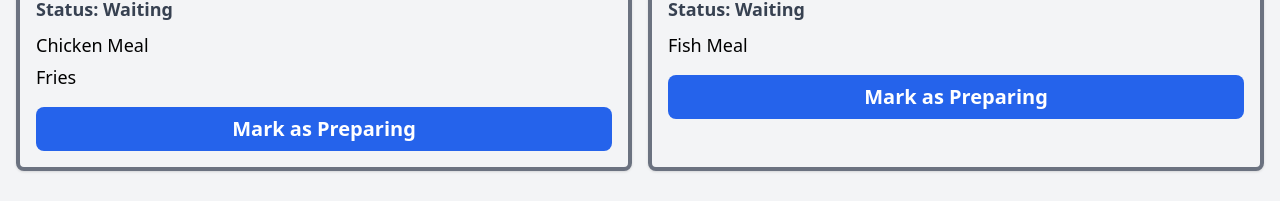
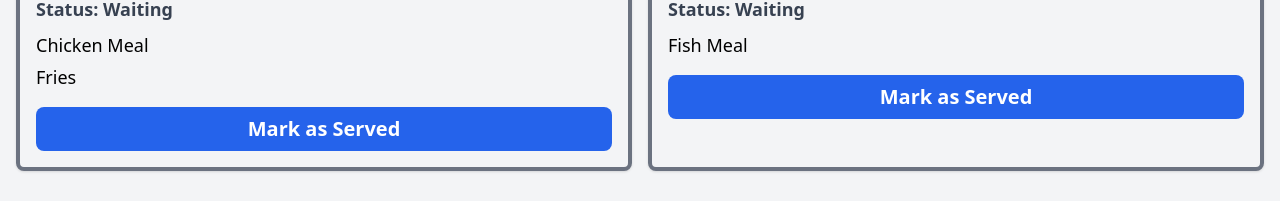
Before and after one commit to AlawiSahel12/COE427, a React (Vite) app in the folder Al-Baik/: page /staff in a window 1280 px wide. Shown: the part 153-354 px from the top of the page. Built offline with nearby package versions, Linux system fonts and the light colour scheme.

Commit message:
2 status only for the staff page

```diff
--- a/Al-Baik/src/pages/StaffPage.jsx
+++ b/Al-Baik/src/pages/StaffPage.jsx
@@ -16,30 +16,16 @@ function StaffPage() {
       resetOrder(order);
       setResetMode(false);
     } else {
-      // Determine the next status
-      let nextStatus = "";
-      if (order.status === "Waiting") nextStatus = "Preparing";
-      else if (order.status === "Preparing") nextStatus = "Ready";
-      else if (order.status === "Ready") nextStatus = "Served";
-
-      if (nextStatus === "Served") {
+      // Transition from "Waiting" to "Served"
+      if (order.status === "Waiting") {
         markOrderAsServed(order.orderId);
-      } else {
-        updateOrderStatus(order.orderId, nextStatus);
       }
     }
   };
 
-  const updateOrderStatus = (orderId, newStatus) => {
-    setOrders((prevOrders) =>
-      prevOrders.map((order) =>
-        order.orderId === orderId ? { ...order, status: newStatus } : order,
-      ),
-    );
-  };
-
   const markOrderAsServed = (orderId) => {
     const servedOrder = orders.find((order) => order.orderId === orderId);
+    if (servedOrder) {
       setServedOrders((prevServed) => {
         const updatedServed = [servedOrder, ...prevServed];
         // Keep only the last 10 orders
@@ -51,6 +37,7 @@ function StaffPage() {
       setOrders((prevOrders) =>
         prevOrders.filter((order) => order.orderId !== orderId),
       );
+    }
   };
 
   const resetOrder = (order) => {
@@ -60,12 +47,11 @@ function StaffPage() {
       setServedOrders((prevServed) =>
         prevServed.filter((o) => o.orderId !== order.orderId),
       );
-      // Add back to orders with status 'Ready'
-      setOrders((prevOrders) => [...prevOrders, { ...order, status: "Ready" }]);
-    } else {
-      // Order is in orders
-      // Reset status to 'Waiting'
-      updateOrderStatus(order.orderId, "Waiting");
+      // Add back to orders with status 'Waiting'
+      setOrders((prevOrders) => [
+        ...prevOrders,
+        { ...order, status: "Waiting" },
+      ]);
     }
   };
 
@@ -73,22 +59,16 @@ function StaffPage() {
     switch (status) {
       case "Waiting":
         return "border-gray-500 bg-gray-100";
-      case "Preparing":
-        return "border-yellow-500 bg-yellow-100";
-      case "Ready":
+      case "Served":
         return "border-green-500 bg-green-100";
       default:
         return "border-gray-500 bg-gray-100";
     }
   };
 
-  const getNextStatusText = (status) => {
+  const getStatusText = (status) => {
     switch (status) {
       case "Waiting":
-        return "Mark as Preparing";
-      case "Preparing":
-        return "Mark as Ready";
-      case "Ready":
         return "Mark as Served";
       default:
         return "";
@@ -131,8 +111,6 @@ function StaffPage() {
                   className={`text-lg font-semibold mb-2 ${
                     order.status === "Waiting"
                       ? "text-gray-700"
-                      : order.status === "Preparing"
-                        ? "text-yellow-700"
                       : "text-green-700"
                   }`}
                 >
@@ -151,7 +129,7 @@ function StaffPage() {
                   } text-white py-2 rounded-lg text-xl font-bold`}
                   onClick={() => handleOrderClick(order)}
                 >
-                  {resetMode ? "Reset Order" : getNextStatusText(order.status)}
+                  {resetMode ? "Reset Order" : getStatusText(order.status)}
                 </button>
               </div>
             ))}
```
Lines whose indentation alone changed are shown as unchanged.
